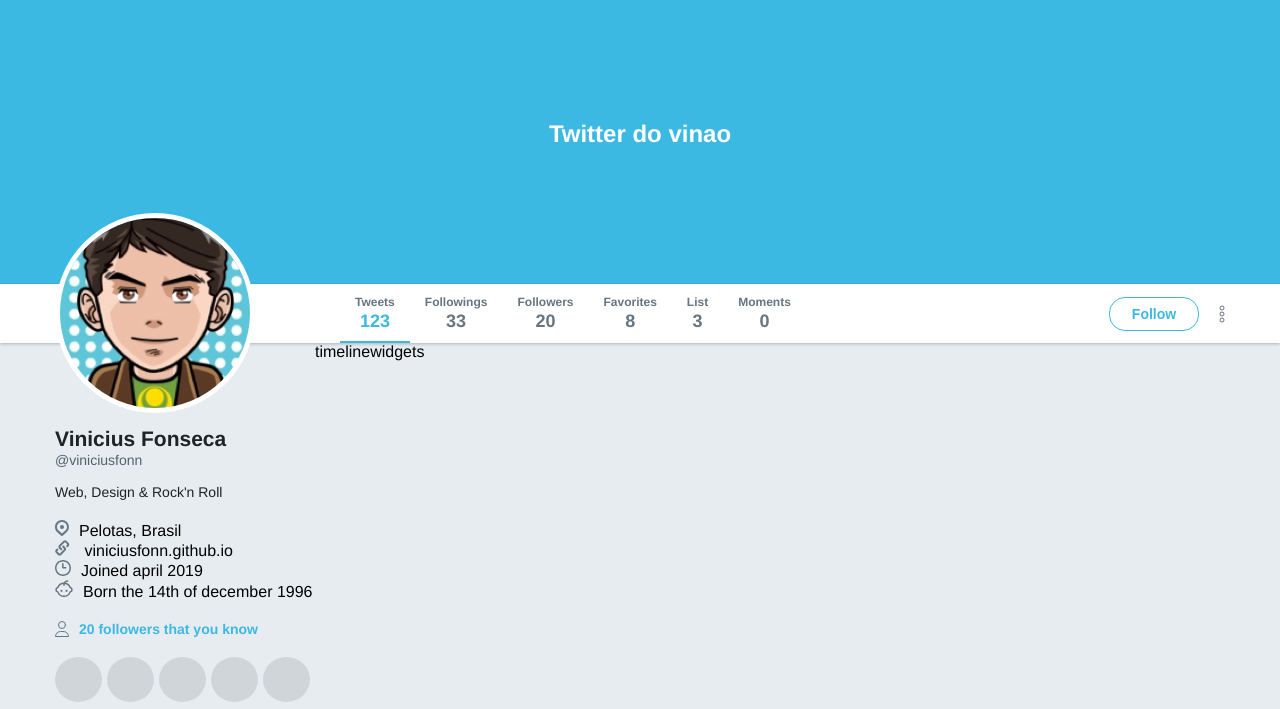
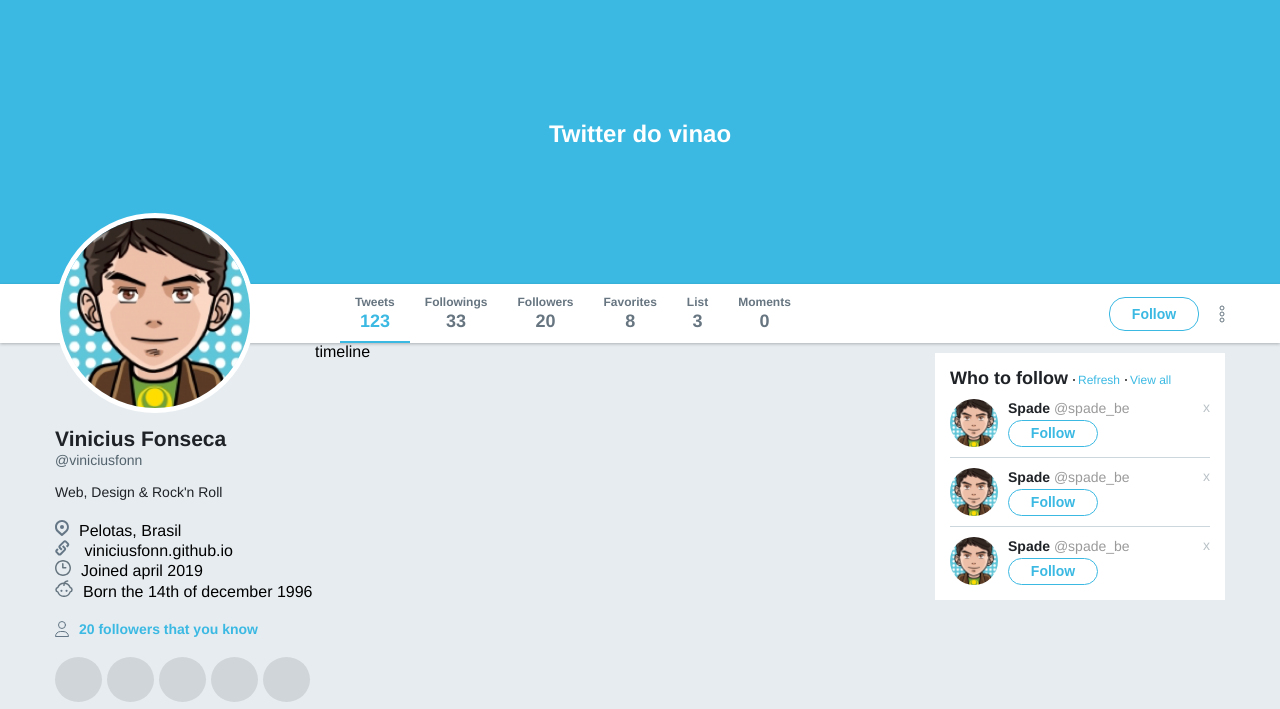
Before and after one commit to viniciusfonn/twitter-interface, a plain HTML site: page index.html in a window 1280 px wide. Shown: the part 62-771 px from the top of the page. Drawn offline with Linux system fonts and the light colour scheme.

Commit message:
adição do aside com followers

```diff
--- a/index.html
+++ b/index.html
@@ -1,5 +1,6 @@
 <!DOCTYPE html>
 <html lang="en">
+
 <head>
   <meta charset="UTF-8" />
   <meta name="viewport" content="width=device-width, initial-scale=1.0" />
@@ -7,6 +8,7 @@
   <title>Twitter</title>
   <link rel="stylesheet" href="style.css" />
 </head>
+
 <body>
   <header id="main-header">
     <div class="content">
@@ -90,10 +92,8 @@
       </ul>
 
       <div class="widget followers">
-          <strong
-            ><img src="images/followers.svg" alt="followers icon" /> 20
-            followers that you know</strong
-          >
+        <strong><img src="images/followers.svg" alt="followers icon" /> 20
+          followers that you know</strong>
         <ul>
           <li></li>
           <li></li>
@@ -108,10 +108,8 @@
         </ul>
       </div>
       <div class="widget images">
-          <strong
-            ><img src="images/images.svg" alt="images icon" /> 13 photos and
-            videos</strong
-          >
+        <strong><img src="images/images.svg" alt="images icon" /> 13 photos and
+          videos</strong>
         <ul>
           <li></li>
           <li></li>
@@ -126,8 +124,51 @@
       timeline
     </section>
     <aside class="widgets">
-        widgets
+      <div class="widget follow">
+        <div class="title">
+          <strong>Who to follow</strong>
+          <a href="">Refresh</a>
+          <a href="">View all</a>
+        </div>
+        <ul>
+          <li>
+            <div class="profile">
+              <img src="images/avatar.png" alt="avatar img">
+              <div class="info">
+                <strong>Spade <span>@spade_be</span></strong>
+                <button>Follow</button>
+              </div>
+            </div>
+            <a href="">x</a>
+          </li>
+          <li>
+            <div class="profile">
+              <img src="images/avatar.png" alt="avatar img">
+              <div class="info">
+                <strong>Spade <span>@spade_be</span></strong>
+                <button>Follow</button>
+              </div>
+            </div>
+            <a href="">x</a>
+          </li>
+          <li>
+            <div class="profile">
+              <img src="images/avatar.png" alt="avatar img">
+              <div class="info">
+                <strong>Spade <span>@spade_be</span></strong>
+                <button>Follow</button>
+              </div>
+            </div>
+            <a href="">x</a>
+          </li>
+        </ul>
+      </div>
+      <!--<div class="widget trends">
+
+        </div>
+       -->
     </aside>
   </div>
 </body>
+
 </html>
--- a/style.css
+++ b/style.css
@@ -281,3 +281,111 @@
   flex: 1 0 auto;
 
 }
+div.wrapper-content .timeLine{
+  flex:1;
+}
+
+div.wrapper-content aside.widgets{
+  width: 290px;
+  margin-top: 10px;
+}
+
+div.wrapper-content aside.widgets .widget{
+  background: white;
+  padding: 15px;
+}
+
+div.wrapper-content aside.widgets .widget .title{
+  display: flex;
+  align-items: baseline;
+}
+div.wrapper-content aside.widgets .widget .title strong{
+  font-size: 18px;
+  color: #1f2226;
+}
+
+div.wrapper-content aside.widgets .widget .title a {
+  color: #3bb9e3;
+  font-size: 12px;
+  text-decoration: none;
+  position: relative;
+  padding-left: 10px;
+}
+
+div.wrapper-content aside.widgets .widget .title a::before {
+  content: '';
+  width: 2px;
+  height: 2px;
+  border-radius: 50%;
+  background: #222;
+  margin: 0 5px;
+  position: absolute;
+  left: 0;
+  top: 6px;
+}
+
+div.wrapper-content aside.widgets .follow ul{
+  margin-top: 10px;
+}
+
+div.wrapper-content aside.widgets .follow ul li{
+  display: flex;
+  justify-content: space-between;
+  border-bottom: 1px solid #ccd6dd;
+  padding-bottom: 10px;
+  margin-bottom: 10px;
+}
+
+div.wrapper-content aside.widgets .follow ul li:last-child{
+  margin-bottom: 0;
+  padding: 0;
+  border: none;
+}
+
+
+div.wrapper-content aside.widgets .follow ul li .profile{
+  display: flex;
+  align-items: center;
+}
+
+div.wrapper-content aside.widgets .follow ul li .profile img{
+  width: 48px;
+  height: 48px;
+  border-radius: 50%;
+}
+
+div.wrapper-content aside.widgets .follow ul li .profile .info {
+  margin-left: 10px;
+  display: flex;
+  flex-direction: column;
+}
+
+div.wrapper-content aside.widgets .follow ul li .profile .info strong {
+  font-size: 14px;
+  color: #1f2226;
+}
+
+div.wrapper-content aside.widgets .follow ul li .profile .info strong span{
+  font-weight: normal;
+  color: #9a9a9a;
+}
+div.wrapper-content aside.widgets .follow ul li .profile .info button{
+  width: 90px;
+  height: 27px;
+  background: white;
+  display: flex;
+  align-items: center;
+  justify-content: center;
+  font-weight: bold;
+  font-size: 14px;
+  color: #3bb9e3;
+  border: 1px solid #3bb9e3;
+  border-radius: 16px;
+  margin-top: 4px;
+}
+
+div.wrapper-content aside.widgets .follow ul li > a {
+  color: #bac2c7;
+  text-decoration: none;
+  font-size: 14px;
+}
```
Lines whose indentation alone changed are shown as unchanged.
